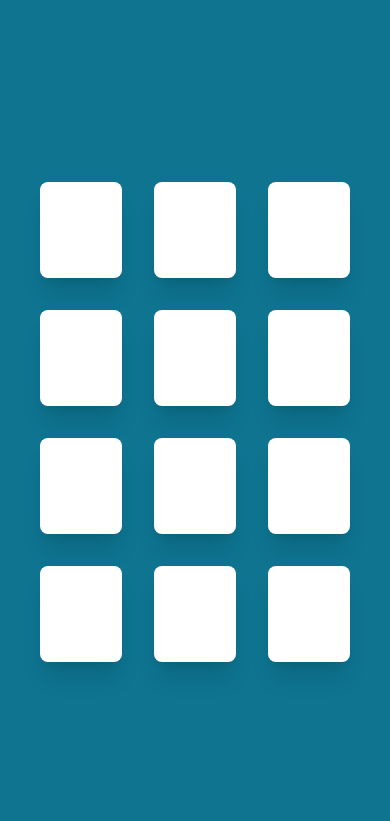
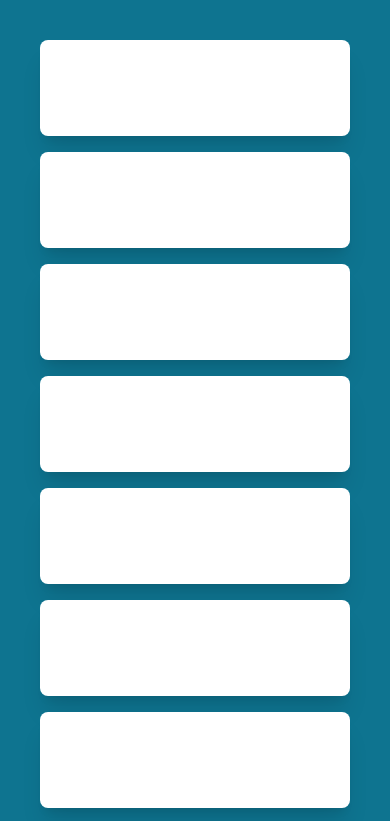
Before and after one commit to ashrafbd1496/tailwindgrid, a website built with Vite: page index.html in a window 390 px wide. Shown: the top 821 px of the page. Built offline with nearby package versions, Linux system fonts and the light colour scheme.

Commit message:
different columns for different screen sizes

```diff
--- a/index.html
+++ b/index.html
@@ -10,7 +10,7 @@
 <body>
     <div class="min-h-screen flex items-center bg-cyan-700">
         <div class="flex-1 max-w-4xl mx-auto p-10">
-          <ul class="grid grid-cols-3 gap-8">
+          <ul class="grid grid-cols-1 gap-4 sm:grid-cols-2 md:grid-cols-3 md:gap-8">
             <li class="bg-white rounded-lg shadow-xl"><div class="h-24"></div></li>
             <li class="bg-white rounded-lg shadow-xl"><div class="h-24"></div></li>
             <li class="bg-white rounded-lg shadow-xl"><div class="h-24"></div></li>
```
